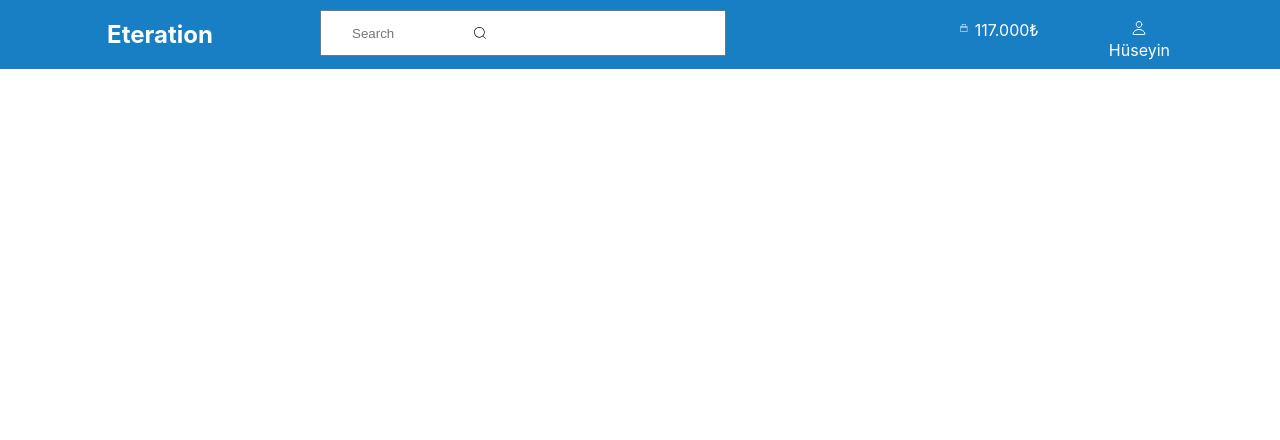
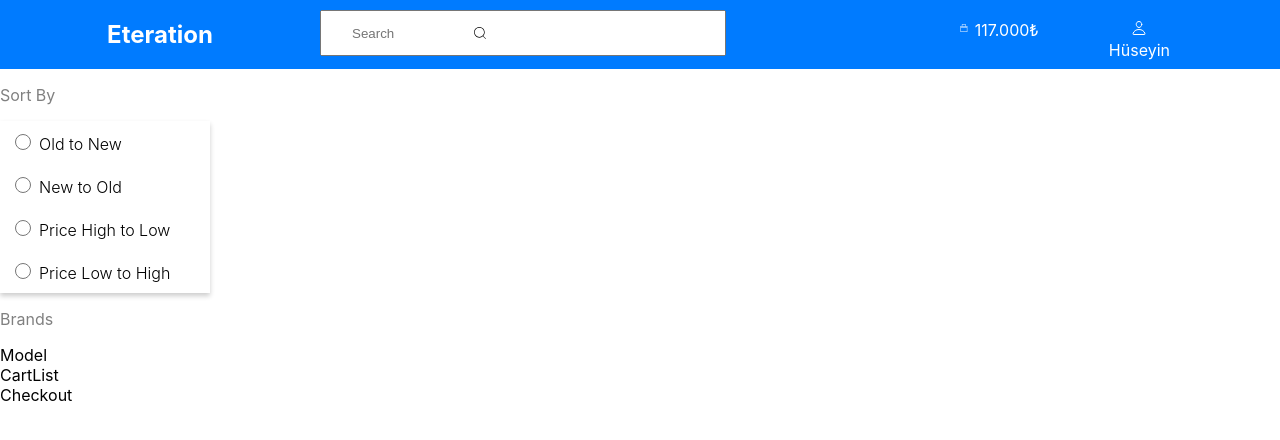
Before and after one commit to deneme147146/Frontend-case, a React (Create React App) app: page / in a window 1280 px wide. Shown: the top 440 px of the page. Built offline with nearby package versions, Linux system fonts and the light colour scheme.

Commit message:
SortBy completed

```diff
--- a/src/App.css
+++ b/src/App.css
@@ -1,6 +1,6 @@
 .header{
   color: white;
-  background-color: #187fc4;
+  background-color: #007bff;
   margin-top: 0;
   display: flex;
 }
--- a/src/App.js
+++ b/src/App.js
@@ -2,6 +2,8 @@ import { useEffect, useState } from 'react';
 import './App.css';
 import ProductService from './services/productService';
 import Navi from './layouts/Navi';
+import Dashboard from './layouts/Dashboard';
+import RightColumn from './layouts/RightColumn';
 
 function App() {
 
@@ -12,6 +14,8 @@ function App() {
   return (
     <div className="App">
       <Navi></Navi>
+      <Dashboard></Dashboard>
+      <RightColumn></RightColumn>
 
     </div>
   );
--- /dev/null
+++ b/src/layouts/CartList.jsx
@@ -0,0 +1,9 @@
+import React from 'react'
+
+const CartList = () => {
+  return (
+    <div>CartList</div>
+  )
+}
+
+export default CartList
--- /dev/null
+++ b/src/layouts/Checkout.jsx
@@ -0,0 +1,9 @@
+import React from 'react'
+
+const Checkout = () => {
+  return (
+    <div>Checkout</div>
+  )
+}
+
+export default Checkout
--- /dev/null
+++ b/src/layouts/Dashboard.jsx
@@ -0,0 +1,12 @@
+import React from 'react'
+import Filter from '../pages/Filter'
+
+const Dashboard = () => {
+  return (
+    <div>
+        <Filter></Filter>
+    </div>
+  )
+}
+
+export default Dashboard
--- /dev/null
+++ b/src/layouts/RightColumn.jsx
@@ -0,0 +1,14 @@
+import React from 'react'
+import CartList from './CartList'
+import Checkout from './Checkout'
+
+const RightColumn = () => {
+  return (
+    <div>
+        <CartList></CartList>
+        <Checkout></Checkout>
+    </div>
+  )
+}
+
+export default RightColumn
--- /dev/null
+++ b/src/pages/Brands.jsx
@@ -0,0 +1,11 @@
+import React from 'react'
+
+const Brands = () => {
+  return (
+    <div>
+      <p style={{color:'grey'}}>Brands</p>
+    </div>
+  )
+}
+
+export default Brands
--- /dev/null
+++ b/src/pages/Filter.jsx
@@ -0,0 +1,16 @@
+import React from 'react'
+import SortBy from './SortBy'
+import Brands from './Brands'
+import Model from './Model'
+
+const Filter = () => {
+  return (
+    <div>
+        <SortBy></SortBy>
+        <Brands></Brands>
+        <Model></Model>
+    </div>
+  )
+}
+
+export default Filter
--- /dev/null
+++ b/src/pages/Model.jsx
@@ -0,0 +1,9 @@
+import React from 'react'
+
+const Model = () => {
+  return (
+    <div>Model</div>
+  )
+}
+
+export default Model
--- /dev/null
+++ b/src/pages/SortBy.jsx
@@ -0,0 +1,41 @@
+import React from 'react'
+import '../style/SortBy.css'
+
+const SortBy = () => {
+  return (
+
+    <div>
+    <p style={{color:'grey'}}>Sort By</p>
+
+    <div className="sort-container">
+    <div className="sort-card">
+
+        <div>
+        <input type="radio" id="oldToNew" name="sort" value="oldToNew" />
+      <label htmlFor="oldToNew">Old to New</label>
+        </div>
+        <br></br>
+        <div>
+        <input type="radio" id="newToOld" name="sort" value="newToOld" />
+      <label htmlFor="newToOld">New to Old</label>
+        </div>
+        <br></br>
+        <div>
+        <input type="radio" id="highToLow" name="sort" value="highToLow" />
+      <label htmlFor="highToLow">Price High to Low</label>
+        </div>
+        <br></br>
+        <div>
+
+
+      <input type="radio" id="lowToHigh" name="sort" value="lowToHigh" />
+      <label htmlFor="lowToHigh">Price Low to High</label>
+        </div>
+
+    </div>
+  </div>
+  </div>
+  )
+}
+
+export default SortBy
--- /dev/null
+++ b/src/style/SortBy.css
@@ -0,0 +1,31 @@
+.sort-container {
+    display: flex;
+    gap: 10px;
+  }
+
+  .sort-card {
+
+
+    align-items: center;
+    padding: 10px 40px 10px 10px;
+
+
+    background-color: #ffffff; /* Beyaz renk */
+    box-shadow: 0px 3px 5px rgba(0, 0, 0, 0.2); /* Gölgelik */
+  }
+  .sort-card label {
+    font-weight: 300; /* Yazı tipini ince yapmak için */
+  }
+
+  .sort-card input[type='radio'] {
+    margin-right: 8px;
+    /* Radyo düğmesi stilini sıfırla */
+    width: 16px;
+    height: 16px;
+    border-radius: 50%;
+    border: 2px solid #007bff; /* Mavi renkli çerçeve */
+  }
+
+  .sort-card input[type='radio']:checked {
+    background-color: #007bff; /* Mavi renk */
+  }
```
